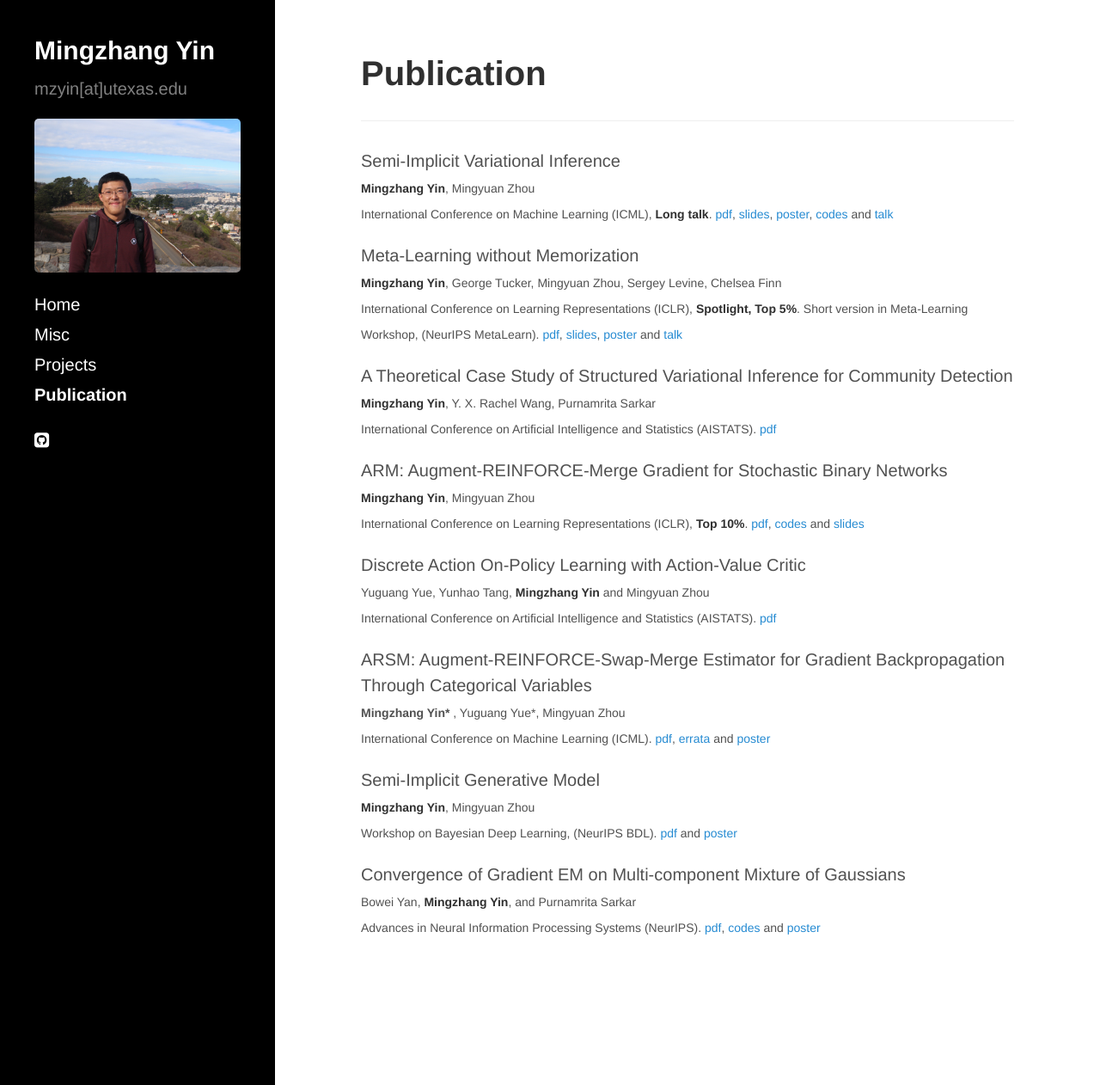
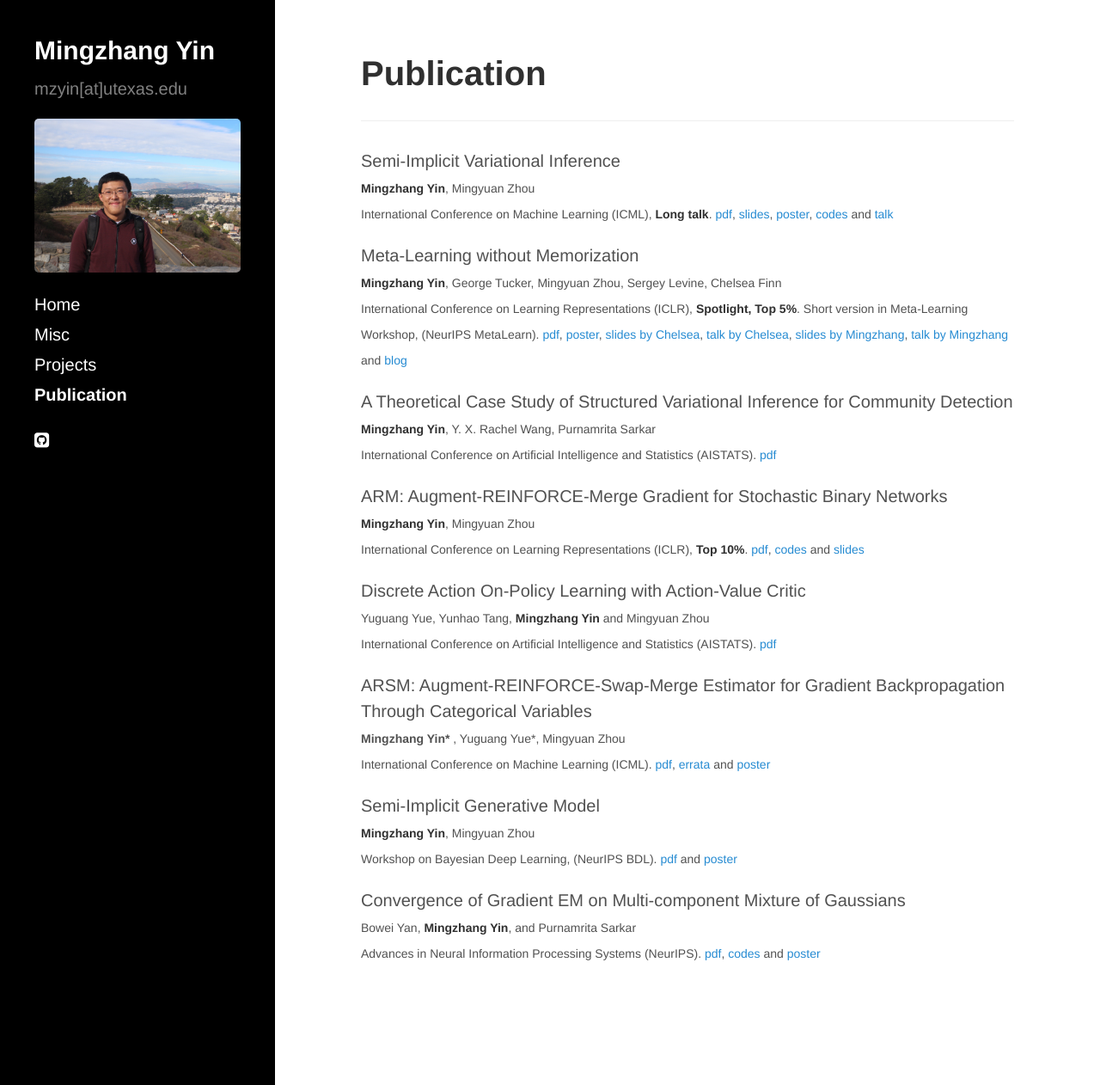
Before and after one commit to mingzhang-yin/mingzhang-yin.github.io, a Jekyll site: the page built from publications.md, in a window 1280 px wide and 1262 px high. Shown: the whole window at 86% size. Built offline with Jekyll 4.4.1, drawn with Linux system fonts in a browser that asks for light colours; nearby versions of some CDN libraries.

Commit message:
Update publications.md

```diff
--- a/publications.md
+++ b/publications.md
@@ -16,7 +16,7 @@ International Conference on Machine Learning (ICML), **Long talk**.  [pdf](http:
 
 Meta-Learning without Memorization
  <br> <span style="font-size:14px"> **Mingzhang Yin**, George Tucker, Mingyuan Zhou, Sergey Levine, Chelsea Finn  <br>
-International Conference on Learning Representations (ICLR), **Spotlight, Top 5%**. Short version in Meta-Learning Workshop, (NeurIPS MetaLearn). [pdf](https://arxiv.org/pdf/1912.03820.pdf), <a href="http://ai.stanford.edu/~cbfinn/_files/neurips19_memorization.pdf" target="_blank">slides</a>, <a href="https://mingzhang-yin.github.io/assets/pdfs/memo_poster.pdf" target="_blank">poster</a> and <a href="https://slideslive.com/38921876/bayesian-deep-learning-3" target="_blank">talk</a>
+International Conference on Learning Representations (ICLR), **Spotlight, Top 5%**. Short version in Meta-Learning Workshop, (NeurIPS MetaLearn). [pdf](https://arxiv.org/pdf/1912.03820.pdf), <a href="https://mingzhang-yin.github.io/assets/pdfs/memo_poster.pdf" target="_blank">poster</a>, <a href="http://ai.stanford.edu/~cbfinn/_files/neurips19_memorization.pdf" target="_blank">slides by Chelsea</a>, <a href="https://slideslive.com/38921876/bayesian-deep-learning-3" target="_blank">talk by Chelsea</a>, <a href="https://github.com/mingzhang-yin/mingzhang-yin.github.io/raw/master/assets/pdfs/iclr2020_slides.pdf" target="_blank">slides by Mingzhang</a>, <a href="" target="_blank">talk by Mingzhang</a> and <a href="https://mingzhang-yin.github.io/2020/04/10/Meta-learning-without-Memorization.html" target="_blank">blog</a>
 
 
 A Theoretical Case Study of Structured Variational Inference for Community Detection
```
